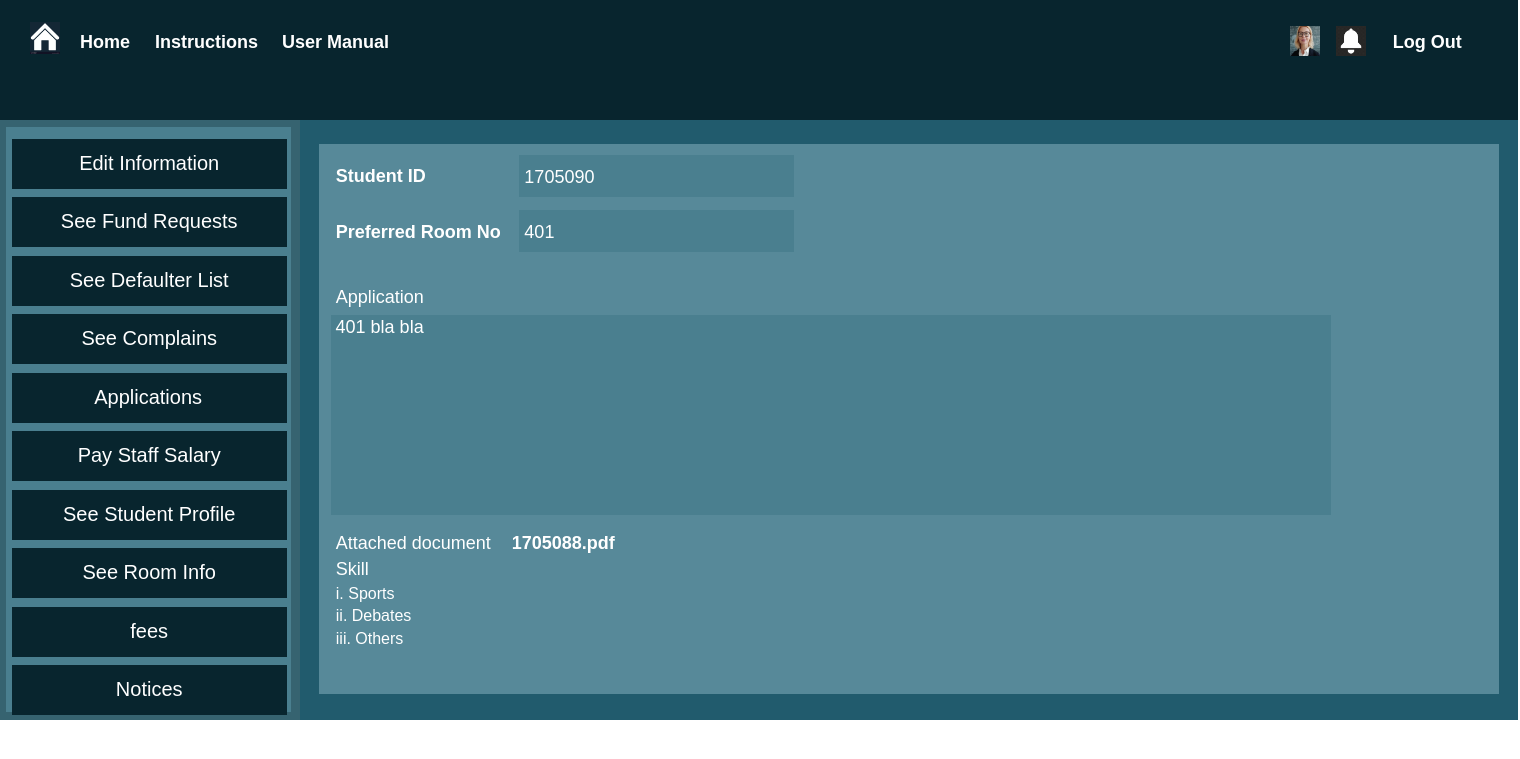
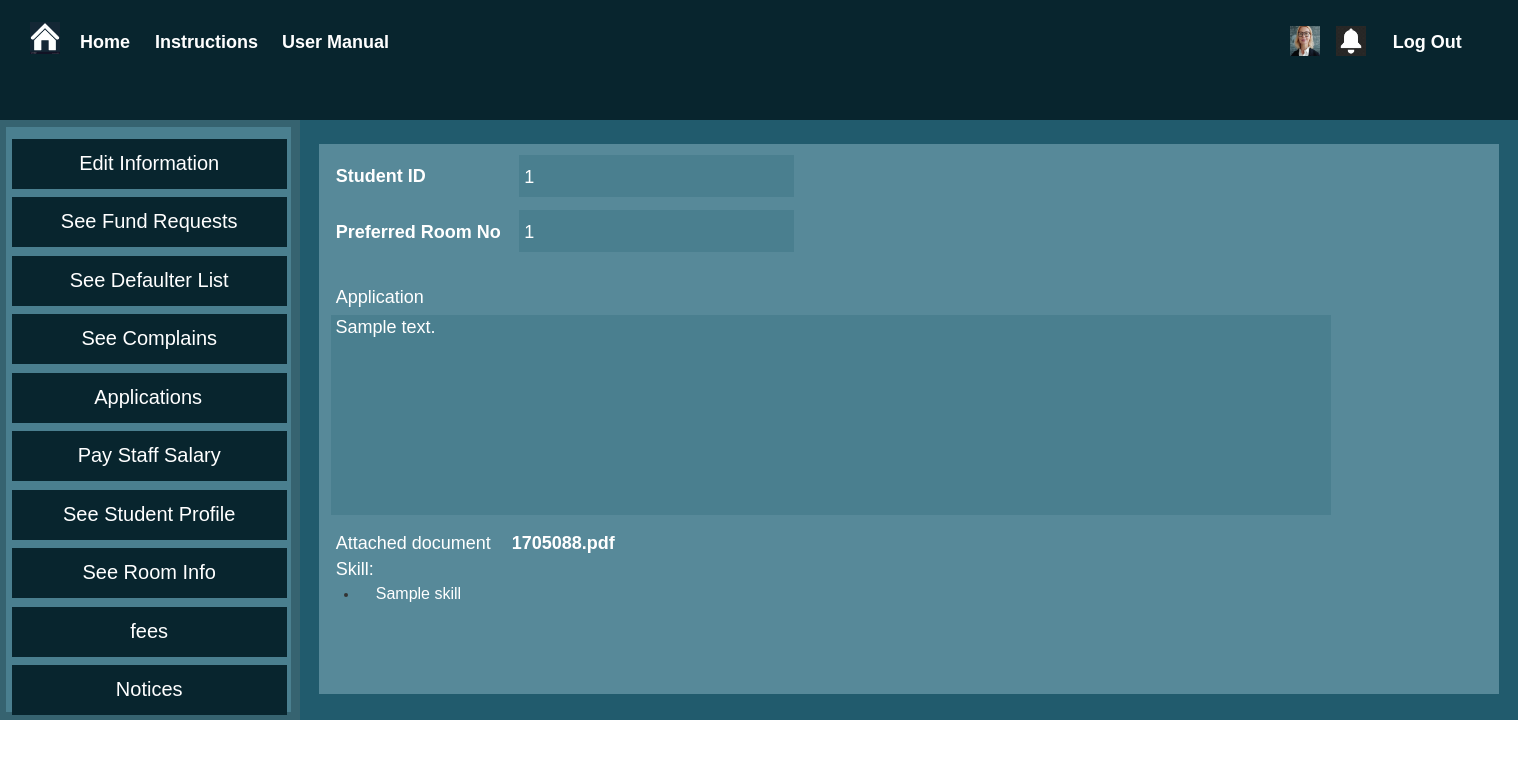
Before and after one commit to BDeshiDev/Hall-Management-ISD-326, a Django app: template RoomAllotment/templates/RoomAllotment/see_applications.html in a window 1520 px wide. Shown: the top 759 px of the page. Run offline with Django 4.2, Linux system fonts and the light colour scheme; tables that the repository leaves empty hold one stand-in row (values such as "Sample post"); the template is opened without the code that fills it: values that come from a table or form of the project are taken from there, most other values are stand-ins (such as "Sample title", 1, 10 or a date in 2020); some libraries are stand-ins or nearby versions.

Commit message:
added application check page view - sabbir

```diff
--- a/RoomAllotment/templates/RoomAllotment/room_provostSide.html
+++ b/RoomAllotment/templates/RoomAllotment/room_provostSide.html
@@ -514,7 +514,7 @@
                        <span style="margin-right: 2em;margin-: 10em"></span>
                         <div class="t_dropdown-content" style="top:0;  right:0;">
                             <a href="">Applications for Certificates</a>
-                            <a href="{{request.path}}">Applications for Room Allotment</a>
+                            <a href="{% url 'provost-room-allot' prv_id=user.provostID %}">Applications for Room Allotment</a>
                             <a href="">Applications for Others</a>
                         </div>
                    </div>
@@ -595,7 +595,7 @@
                     </p>
                     <div class="selection_box">
                         {% for request in Requests %}
-                            <div class="selection_box_mini" onclick="window.open('/', '_blank')">Request by: {{request.stdID.stdID}}
+                            <div class="selection_box_mini" onclick="window.open('/room-app/{{request.RequestID}}', '_blank')">Request by: {{request.stdID.stdID}}
                                 {% if request.requestedRoomNo %}
                                     , requested {{request.requestedRoomNo.RoomNo}}
                                 {% endif %}
--- a/RoomAllotment/templates/RoomAllotment/see_applications.html
+++ b/RoomAllotment/templates/RoomAllotment/see_applications.html
@@ -4,7 +4,7 @@
 
 <head>
   <meta charset="UTF-8">
-  <title>See applications</title>
+  <title>{{application.stdID.stdID}} applications</title>
   <link rel="stylesheet" href="https://maxcdn.bootstrapcdn.com/bootstrap/3.3.6/css/bootstrap.min.css">
   <link rel="stylesheet" href="https://maxcdn.bootstrapcdn.com/font-awesome/4.6.3/css/font-awesome.min.css">
 
@@ -538,8 +538,8 @@
                        Applications
                        <span style="margin-right: 2em;margin-: 10em"></span>
                         <div class="t_dropdown-content" style="top:0;  right:0;">
-                            <a href="{{request.path}}">Applications for Certificates</a>
-                            <a href="">Applications for Room Allotment</a>
+                            <a href="">Applications for Certificates</a>
+                            <a href="{% url 'provost-room-allot' prv_id=user.provostID %}">Applications for Room Allotment</a>
                             <a href="">Applications for Others</a>
                         </div>
                    </div>
@@ -575,7 +575,7 @@
                  <font size="4" style="margin-left: 17px; color:white; font-weight: bold">Student ID </font>
                  <div class="info_box11">
                     <p></p>
-                    <font size="4" style="margin-left: 5px; color:white; ">1705090</font>
+                    <font size="4" style="margin-left: 5px; color:white; ">{{application.stdID.stdID}}</font>
                     </div>
 
 
@@ -584,14 +584,14 @@
                  <font size="4" style="margin-left: 17px; color:white; font-weight: bold">Preferred Room No</font>
                  <div class="info_box13">
                     <p></p>
-                    <font size="4" style="margin-left: 5px; color:white; ">401</font>
+                    <font size="4" style="margin-left: 5px; color:white; ">{% if application.requestedRoomNo is None %} none {% else %} {{application.requestedRoomNo.RoomNo}} {% endif %} </font>
                     </div>
 
                   <br><br><br>
                   <font size="4" style="margin-left: 17px; color:white;">Application</font>
                   <br>
                   <div class="info_box12">
-                       <font size="4" style="margin-left: 5px; color:white; ">401 bla bla</font>
+                       <font size="4" style="margin-left: 5px; color:white; ">{% if application.message %} {{application.message}} {% endif %}</font>
                   </div>
 
                   <br><br><br><br><br><br><br><br><br><br><br>
@@ -603,20 +603,18 @@
                   </a>
 
                   <br>
-                  <font size="4" style="margin-left: 17px; color:white;">Skill</font>
+                  <font size="4" style="margin-left: 17px; color:white;">Skill:</font>
                   <br>
-                  <font size="3" style="margin-left: 17px; color:white;">
-                         i.   Sports
-                   </font>
-                   <br>
-                   <font size="3" style="margin-left: 17px; color:white;">
-                         ii.  Debates
-                   </font>
-                   <br>
-                   <font size="3" style="margin-left: 17px; color:white;">
-                         iii. Others
-                  </font>
-          <br>
+
+                  <ul>
+
+                  {% for skill in skills %}
+                    <li>
+                    <font size="3" style="margin-left: 17px; color:white;">
+                         {{skill}}
+                    </font>
+                    </li>
+                  {% endfor %}
           </p>
       </div>
 
--- a/RoomAllotment/templates/RoomAllotment/student_profile.html
+++ b/RoomAllotment/templates/RoomAllotment/student_profile.html
@@ -601,9 +601,7 @@
                    </div>
                   </div>
 
-        <a href="/logout">
         <a href="{% url 'logout' %}"><font size="4" style="margin-left: 1000px; color:white; font-weight: bold">Log Out</font></a>
-        </a>
         </p>
    </div>
 </body>
--- a/RoomAllotment/urls.py
+++ b/RoomAllotment/urls.py
@@ -19,5 +19,6 @@ urlpatterns = [
     path('logout/', common_views.LogoutView.as_view(), name='logout'),
     path('student/<int:std_id>/room-req', student_views.StudentRoomReqView.as_view(), name='student-room-req'),
     path('provost/<int:prv_id>/room-allot', provost_views.ProvostRoomAllotView.as_view(), name='provost-room-allot'),
+    path('room-app/<int:app_id>', provost_views.RoomApplicationBasicView.as_view(), name='provost-room-app-see'),
     path('notification_seen_by/<int:id>/<int:notifid>', student_views.NotificationView.as_view(), name='notification'),
 ]
```
Also changed, not shown: RoomAllotment/provost_views.py (+36 -10 lines).
